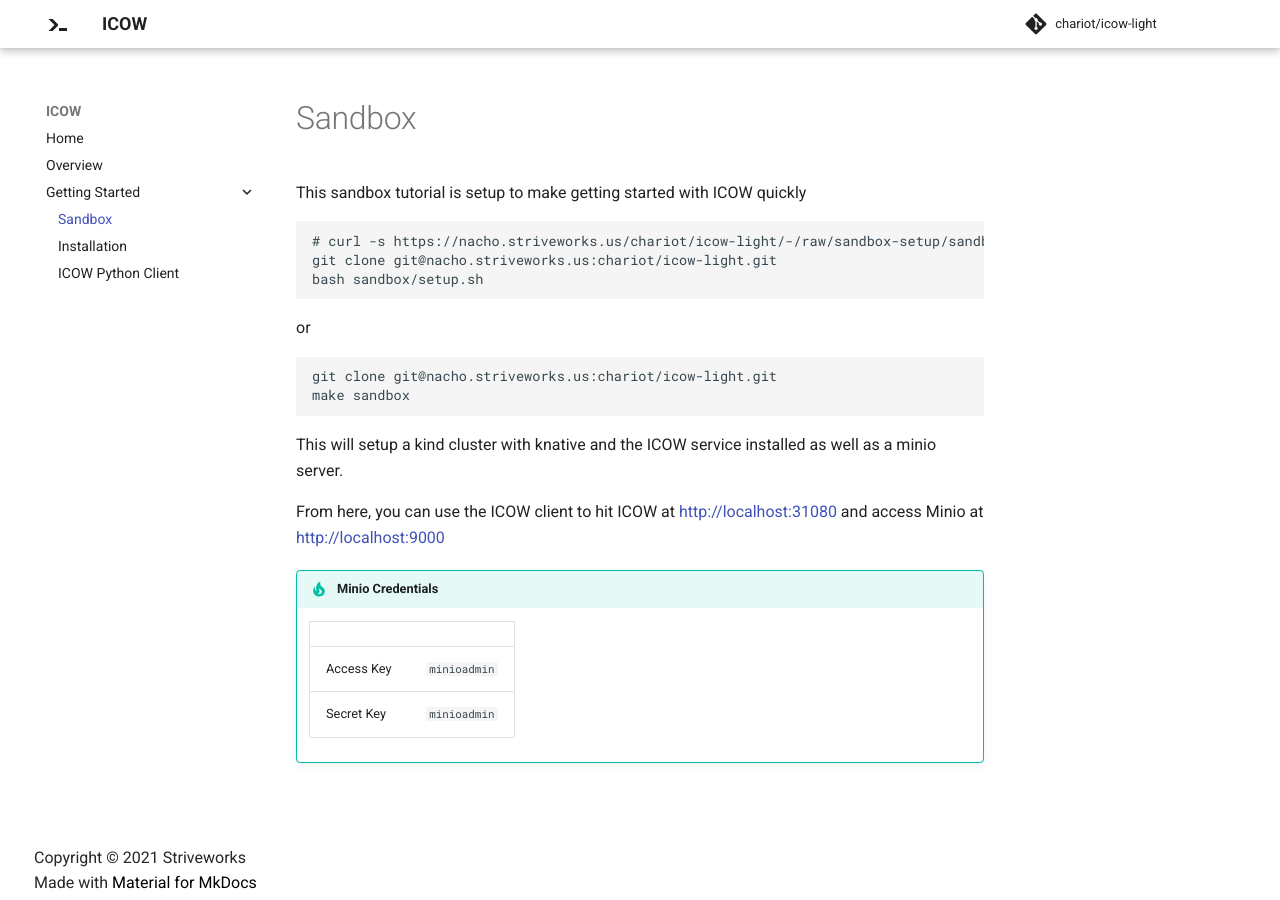
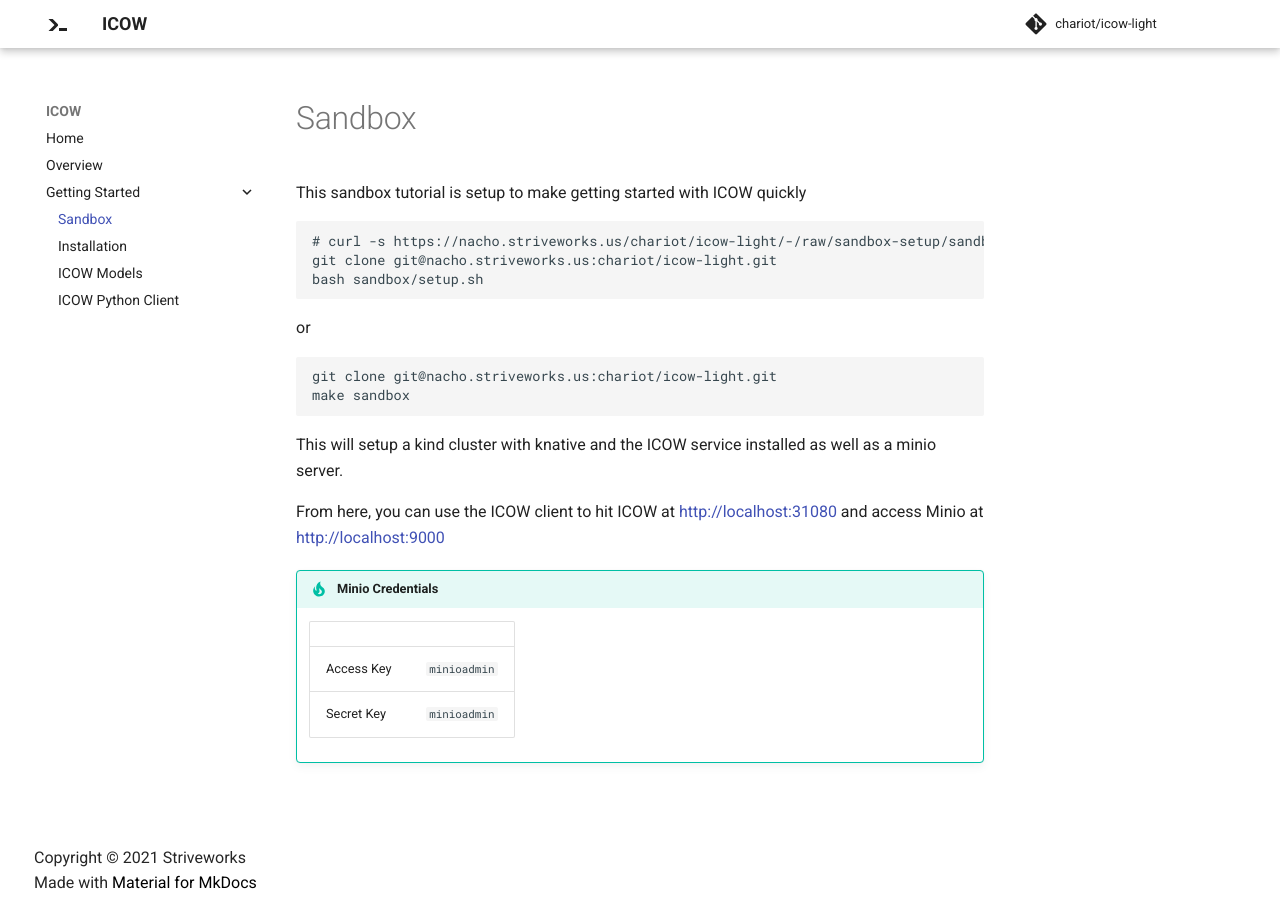
Before and after one commit to Striveworks/LIteCOW, an MkDocs documentation site: the page built from docs/content/sandbox.md, in a window 1280 px wide. Built offline with MkDocs 1.6.1 and Material for MkDocs 9.7.7, drawn with Linux system fonts in a browser that asks for light colours.

Commit message:
Add model docs to mkdocs

```diff
--- a/mkdocs.yml
+++ b/mkdocs.yml
@@ -14,6 +14,7 @@
   - Getting Started:
     - Sandbox: sandbox.md
     - Installation: install.md
+    - ICOW Models: models.md
     - ICOW Python Client: pycow.md
 
 theme:
```
Also changed, not shown: docs/content/models.md (renamed from icow_model_import/README.md).
